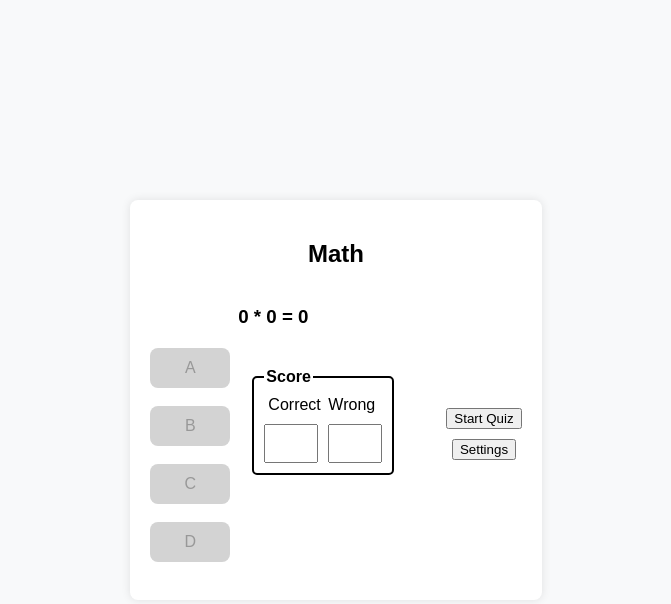
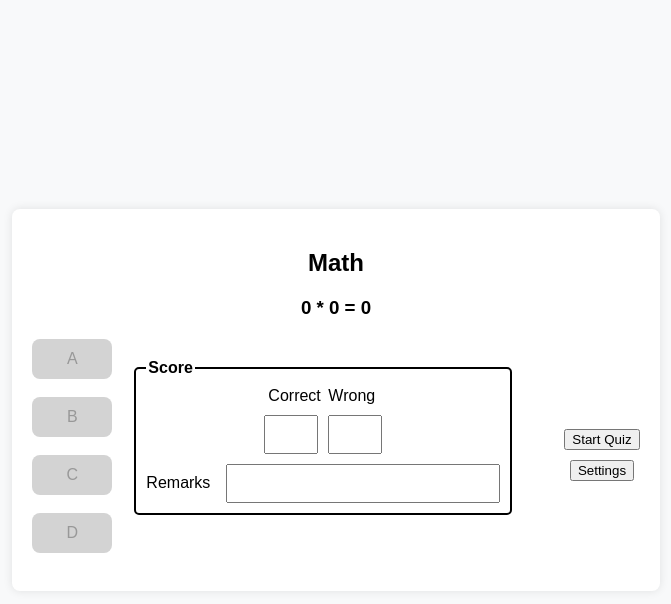
Before and after one commit to Relova-John/IT11-MATH-QUIZ, a PHP site: page / in a window 1280 px wide. Shown: the top 604 px of the page, without its empty margins (304-975 px from the left). Run offline with PHP 8.4, Linux system fonts and the light colour scheme.

Commit message:
Update index.php
+Added remarks
+Changed alert to frame pop up animated

```diff
--- a/index.php
+++ b/index.php
@@ -115,6 +115,10 @@ if ($level == 'customlvl') {
                 text-align: center;
                 padding: 10px;
             }
+            #remarks {
+                width: 250px;
+                margin-left: 20px;
+            }
             .button-content {
                 display: flex;
                 flex-direction: column;
@@ -174,11 +222,11 @@ if ($level == 'customlvl') {
             <div>
                 <h2>Math</h2>
             </div>
-            <div class="quiz-panel">
-                <div>
             <div>
                 <h3 id="question">0 * 0 = 0 </h3>
             </div>
+            <div class="quiz-panel">
+                <div>
                     <div class="quiz-content">
                         <div class="button-panel">
                             <button type="button" id="btnA" onclick="checkAnswer('btnA')" disabled>A</button><br>
@@ -195,7 +243,11 @@ if ($level == 'customlvl') {
                             <div class="score-row">
                                 <input type="text" id="correctitems" name="correctitems" readonly>
                                 <input type="text" id="wrongitems" name="wrongitems" readonly>
+
                             </div>
+                            <div class="score-row">
+                                <label for="remarks">Remarks</label>
+                                <input type="text" id="remarks" name="remarks" readonly>
                         </fieldset>
                     </div>
                 </div>
@@ -280,15 +337,41 @@ if ($level == 'customlvl') {
                 showQuestion();
             }
             function endQuiz() {
-                alert(`Quiz ended! You scored ${score} out of ${numItems}`);
+                const grade = (score / numItems) * 100;
+                document.getElementById('finalScore').textContent = `${score} / ${numItems}`;
+                document.getElementById('finalGrade').textContent = grade.toFixed(2) + '%';
+                const finalGradeElement = document.getElementById('finalGrade');
+                const finalScoreElement = document.getElementById('finalScore');
+
+                let color = 'red';
+                if (grade > 70) {
+                    color = 'green';
+                } else if (grade >= 50) {
+                    color = 'orange';
+                }
+                finalGradeElement.style.color = color;
+                finalScoreElement.style.color = color;
+                document.getElementById('resultModal').style.display = 'block';
+            }
+            function closeModal() {
+                document.getElementById('resultModal').style.display = 'none';
+                resetQuiz();
+            }
+            function resetQuiz() {
                 score = 0;
                 currentQuestionIndex = 0;
-                document.querySelectorAll('.button-panel button').forEach(btn => btn.disabled = true);
+                document.querySelectorAll('.button-panel button').forEach(btn => {
+                    btn.disabled = true;
+                    btn.textContent = btn.id === 'btnA' ? 'A' :
+                                    btn.id === 'btnB' ? 'B' :
+                                    btn.id === 'btnC' ? 'C' : 'D';
+                });
                 document.getElementById('startQuiz').style.display = 'block';
                 document.getElementById('endQuiz').style.display = 'none';
-                document.getElementById('correctitems').value = score;
-                document.getElementById('wrongitems').value = 0;
+                document.getElementById('correctitems').value = null;
+                document.getElementById('wrongitems').value = null;
                 document.getElementById('question').textContent = "0 * 0 = 0";
+                document.getElementById('remarks').value = null;
             }
             function generateQuestions() {
                 questions = [];
@@ -351,6 +434,9 @@ if ($level == 'customlvl') {
 
                     if (selectedAnswer == question.correctAnswer) {
                         score++;
+                        document.getElementById('remarks').value = "Correct.";
+                    } else {
+                        document.getElementById('remarks').value = `Wrong Answer, ${question.question} = ${question.correctAnswer}`;
                     }
                     document.getElementById('correctitems').value = score;
                     document.getElementById('wrongitems').value = currentQuestionIndex + 1 - score;
```
Also changed, not shown: other parts of index.php (+49 -0 lines). Lines whose indentation alone changed are shown as unchanged.
